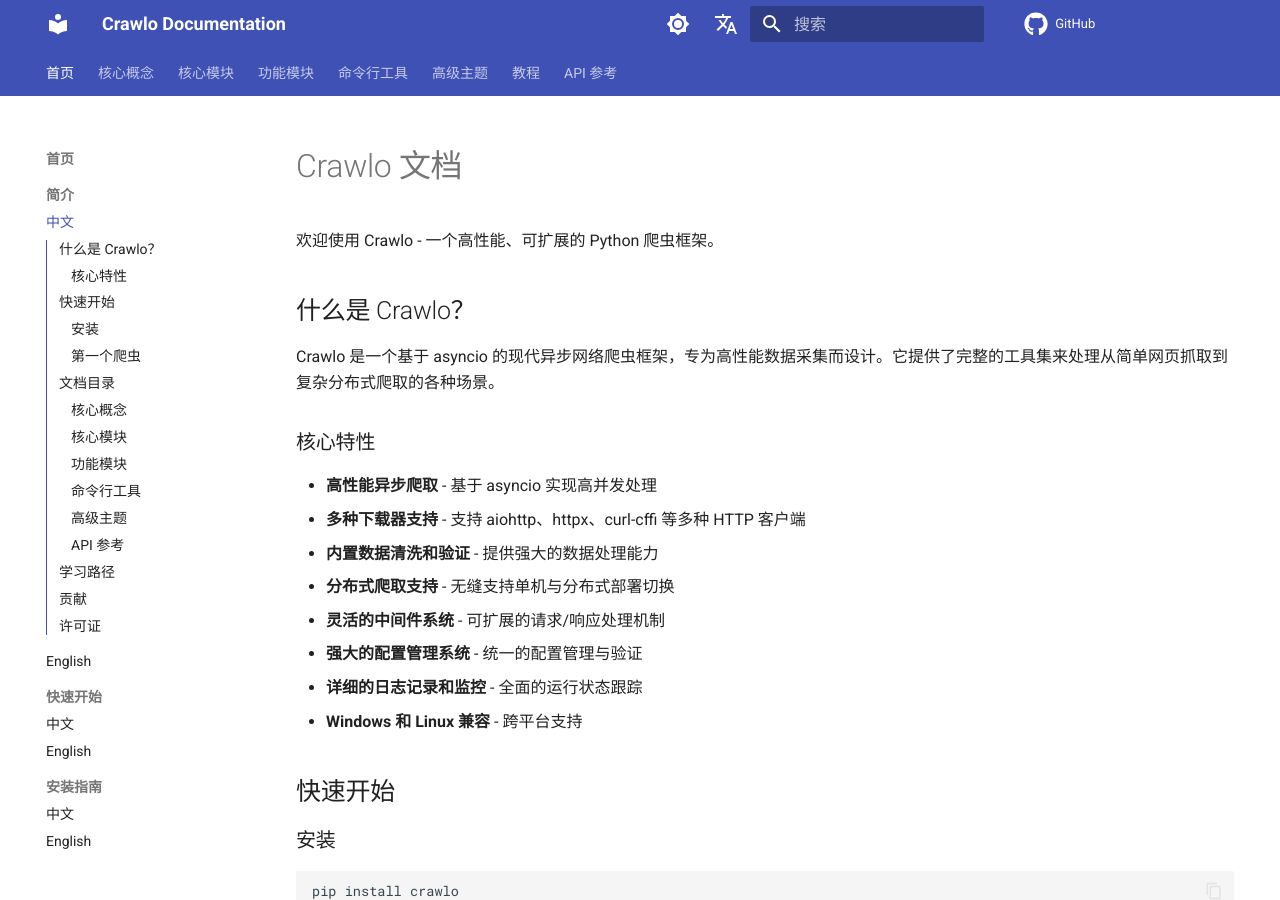
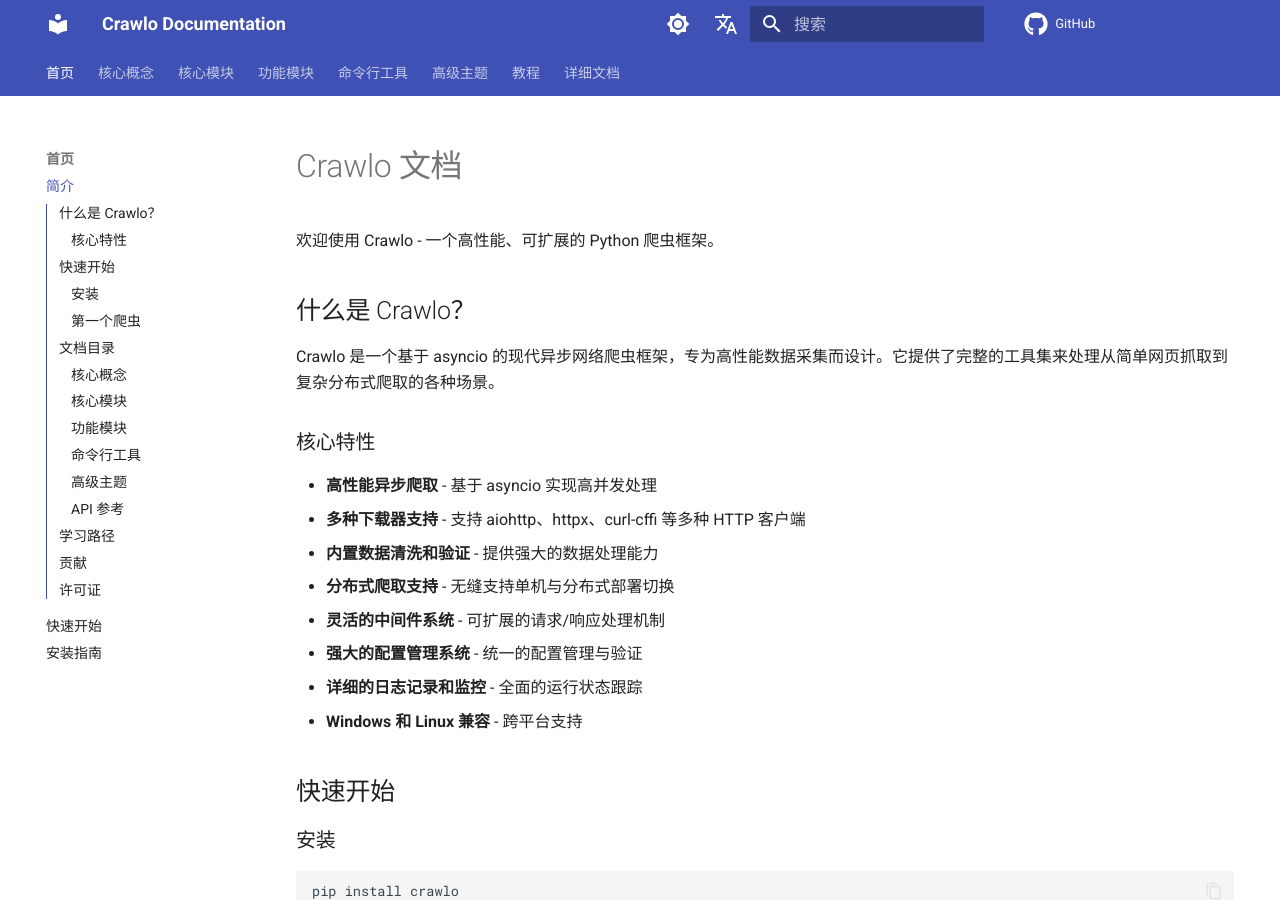
Before and after one commit to crawl-coder/Crawlo, an MkDocs documentation site: the page built from docs/index.md, in a window 1280 px wide and 900 px high. Built offline with MkDocs 1.6.1 and Material for MkDocs 9.7.7, drawn with Linux system fonts in a browser that asks for light colours; comment, search, counter and statistics services are not loaded; some of the changed lines change nothing that is shown.

Commit message:
文档优化

```diff
--- a/mkdocs.yml
+++ b/mkdocs.yml
@@ -43,178 +43,72 @@
 
 nav:
   - 首页:
-    - 简介:
-      - 中文: index.md
-      - English: index_en.md
-    - 快速开始:
-      - 中文: modules/quickstart/index.md
-      - English: modules/quickstart/index_en.md
-    - 安装指南:
-      - 中文: modules/installation/index.md
-      - English: modules/installation/index_en.md
+    - 简介: index.md
+    - 快速开始: modules/quickstart/index.md
+    - 安装指南: modules/installation/index.md
   - 核心概念:
-    - 架构概述:
-      - 中文: modules/architecture/index.md
-      - English: modules/architecture/index_en.md
-    - 运行模式:
-      - 中文: modules/architecture/modes.md
-      - English: modules/architecture/modes_en.md
-    - 配置系统:
-      - 中文: modules/configuration/index.md
-      - English: modules/configuration/index_en.md
+    - 架构概述: modules/architecture/index.md
+    - 运行模式: modules/architecture/modes.md
+    - 配置系统: modules/configuration/index.md
   - 核心模块:
-    - 概述:
-      - 中文: modules/core/index.md
-      - English: modules/core/index_en.md
-    - 引擎 (Engine):
-      - 中文: modules/core/engine.md
-      - English: modules/core/engine_en.md
-    - 调度器 (Scheduler):
-      - 中文: modules/core/scheduler.md
-      - English: modules/core/scheduler_en.md
-    - 处理器 (Processor):
-      - 中文: modules/core/processor.md
-      - English: modules/core/processor_en.md
-    - 爬虫基类 (Spider):
-      - 中文: modules/core/spider.md
-      - English: modules/core/spider_en.md
+    - 概述: modules/core/index.md
+    - 引擎 (Engine): modules/core/engine.md
+    - 调度器 (Scheduler): modules/core/scheduler.md
+    - 处理器 (Processor): modules/core/processor.md
+    - 爬虫基类 (Spider): modules/core/spider.md
   - 功能模块:
     - 下载器 (Downloader):
-      - 概述:
-        - 中文: modules/downloader/index.md
-        - English: modules/downloader/index_en.md
-      - AioHttpDownloader:
-        - 中文: modules/downloader/aiohttp.md
-        - English: modules/downloader/aiohttp_en.md
-      - HttpXDownloader:
-        - 中文: modules/downloader/httpx.md
-        - English: modules/downloader/httpx_en.md
-      - CurlCffiDownloader:
-        - 中文: modules/downloader/curl_cffi.md
-        - English: modules/downloader/curl_cffi_en.md
-      - SeleniumDownloader:
-        - 中文: modules/downloader/selenium.md
-        - English: modules/downloader/selenium_en.md
-      - PlaywrightDownloader:
-        - 中文: modules/downloader/playwright.md
-        - English: modules/downloader/playwright_en.md
+      - 概述: modules/downloader/index.md
+      - AioHttpDownloader: modules/downloader/aiohttp.md
+      - HttpXDownloader: modules/downloader/httpx.md
+      - CurlCffiDownloader: modules/downloader/curl_cffi.md
+      - SeleniumDownloader: modules/downloader/selenium.md
+      - PlaywrightDownloader: modules/downloader/playwright.md
     - 队列 (Queue):
-      - 概述:
-        - 中文: modules/queue/index.md
-        - English: modules/queue/index_en.md
-      - QueueManager:
-        - 中文: modules/queue/manager.md
-        - English: modules/queue/manager_en.md
-      - 内存队列:
-        - 中文: modules/queue/memory.md
-        - English: modules/queue/memory_en.md
-      - Redis队列:
-        - 中文: modules/queue/redis.md
-        - English: modules/queue/redis_en.md
+      - 概述: modules/queue/index.md
+      - QueueManager: modules/queue/manager.md
+      - 内存队列: modules/queue/memory.md
+      - Redis队列: modules/queue/redis.md
     - 过滤器 (Filter):
-      - 概述:
-        - 中文: modules/filter/index.md
-        - English: modules/filter/index_en.md
-      - BaseFilter:
-        - 中文: modules/filter/base.md
-        - English: modules/filter/base_en.md
-      - 内存过滤器:
-        - 中文: modules/filter/memory.md
-        - English: modules/filter/memory_en.md
-      - Redis过滤器:
-        - 中文: modules/filter/redis.md
-        - English: modules/filter/redis_en.md
-      - Bloom过滤器:
-        - 中文: modules/filter/bloom.md
-        - English: modules/filter/bloom_en.md
+      - 概述: modules/filter/index.md
+      - BaseFilter: modules/filter/base.md
+      - 内存过滤器: modules/filter/memory.md
+      - Redis过滤器: modules/filter/redis.md
+      - Bloom过滤器: modules/filter/bloom.md
     - 中间件 (Middleware):
-      - 概述:
-        - 中文: modules/middleware/index.md
-        - English: modules/middleware/index_en.md
-      - MiddlewareManager:
-        - 中文: modules/middleware/manager.md
-        - English: modules/middleware/manager_en.md
-      - 内置中间件:
-        - 中文: modules/middleware/built_in.md
-        - English: modules/middleware/built_in_en.md
-      - 自定义中间件:
-        - 中文: modules/middleware/custom.md
-        - English: modules/middleware/custom_en.md
-      - 代理中间件:
-        - 中文: modules/middleware/proxy.md
-        - English: modules/middleware/proxy_en.md
+      - 概述: modules/middleware/index.md
+      - MiddlewareManager: modules/middleware/manager.md
+      - 内置中间件: modules/middleware/built_in.md
+      - 自定义中间件: modules/middleware/custom.md
+      - 代理中间件: modules/middleware/proxy.md
     - 管道 (Pipeline):
-      - 概述:
-        - 中文: modules/pipeline/index.md
-        - English: modules/pipeline/index_en.md
-      - PipelineManager:
-        - 中文: modules/pipeline/manager.md
-        - English: modules/pipeline/manager_en.md
-      - 内置管道:
-        - 中文: modules/pipeline/built_in.md
-        - English: modules/pipeline/built_in_en.md
-      - 自定义管道:
-        - 中文: modules/pipeline/custom.md
-        - English: modules/pipeline/custom_en.md
+      - 概述: modules/pipeline/index.md
+      - PipelineManager: modules/pipeline/manager.md
+      - 内置管道: modules/pipeline/built_in.md
+      - 自定义管道: modules/pipeline/custom.md
     - 扩展 (Extension):
-      - 概述:
-        - 中文: modules/extension/index.md
-        - English: modules/extension/index_en.md
-      - ExtensionManager:
-        - 中文: modules/extension/manager.md
-        - English: modules/extension/manager_en.md
-      - 内置扩展:
-        - 中文: modules/extension/built_in.md
-        - English: modules/extension/built_in_en.md
-      - 自定义扩展:
-        - 中文: modules/extension/custom.md
-        - English: modules/extension/custom_en.md
+      - 概述: modules/extension/index.md
+      - ExtensionManager: modules/extension/manager.md
+      - 内置扩展: modules/extension/built_in.md
+      - 自定义扩展: modules/extension/custom.md
   - 命令行工具:
-    - CLI 概述:
-      - 中文: modules/cli/index.md
-      - English: modules/cli/index_en.md
-    - startproject:
-      - 中文: modules/cli/startproject.md
-      - English: modules/cli/startproject_en.md
-    - genspider:
-      - 中文: modules/cli/genspider.md
-      - English: modules/cli/genspider_en.md
-    - run:
-      - 中文: modules/cli/run.md
-      - English: modules/cli/run_en.md
-    - list:
-      - 中文: modules/cli/list.md
-      - English: modules/cli/list_en.md
-    - check:
-      - 中文: modules/cli/check.md
-      - English: modules/cli/check_en.md
-    - stats:
-      - 中文: modules/cli/stats.md
-      - English: modules/cli/stats_en.md
+    - CLI 概述: modules/cli/index.md
+    - startproject: modules/cli/startproject.md
+    - genspider: modules/cli/genspider.md
+    - run: modules/cli/run.md
+    - list: modules/cli/list.md
+    - check: modules/cli/check.md
+    - stats: modules/cli/stats.md
   - 高级主题:
-    - 分布式部署:
-      - 中文: modules/advanced/distributed.md
-      - English: modules/advanced/distributed_en.md
-    - 性能优化:
-      - 中文: modules/advanced/performance.md
-      - English: modules/advanced/performance_en.md
-    - 故障排除:
-      - 中文: modules/advanced/troubleshooting.md
-      - English: modules/advanced/troubleshooting_en.md
-    - 最佳实践:
-      - 中文: modules/advanced/best_practices.md
-      - English: modules/advanced/best_practices_en.md
+    - 分布式部署: modules/advanced/distributed.md
+    - 性能优化: modules/advanced/performance.md
+    - 故障排除: modules/advanced/troubleshooting.md
+    - 最佳实践: modules/advanced/best_practices.md
   - 教程:
-    - 创建第一个爬虫:
-      - 中文: tutorials/first_spider.md
-      - English: tutorials/first_spider_en.md
-    - 分布式爬虫:
-      - 中文: tutorials/distributed_crawling.md
-      - English: tutorials/distributed_crawling_en.md
-  - API 参考:
-    - 概述:
-      - 中文: api/index.md
-      - English: api/index_en.md
+    - 创建第一个爬虫: tutorials/first_spider.md
+    - 分布式爬虫: tutorials/distributed_crawling.md
+  - 详细文档:
+    - 概述: api/index.md
     - crawlo: api/crawlo___init__.md
     - crawlo.config: api/crawlo_config.md
     - crawlo.config_validator: api/crawlo_config_validator.md
```
